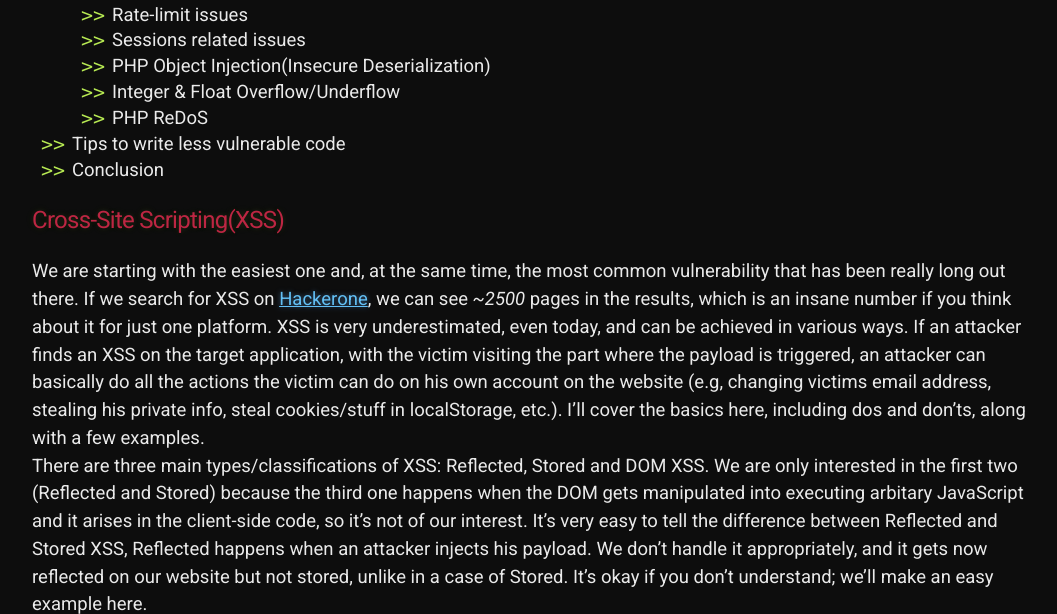
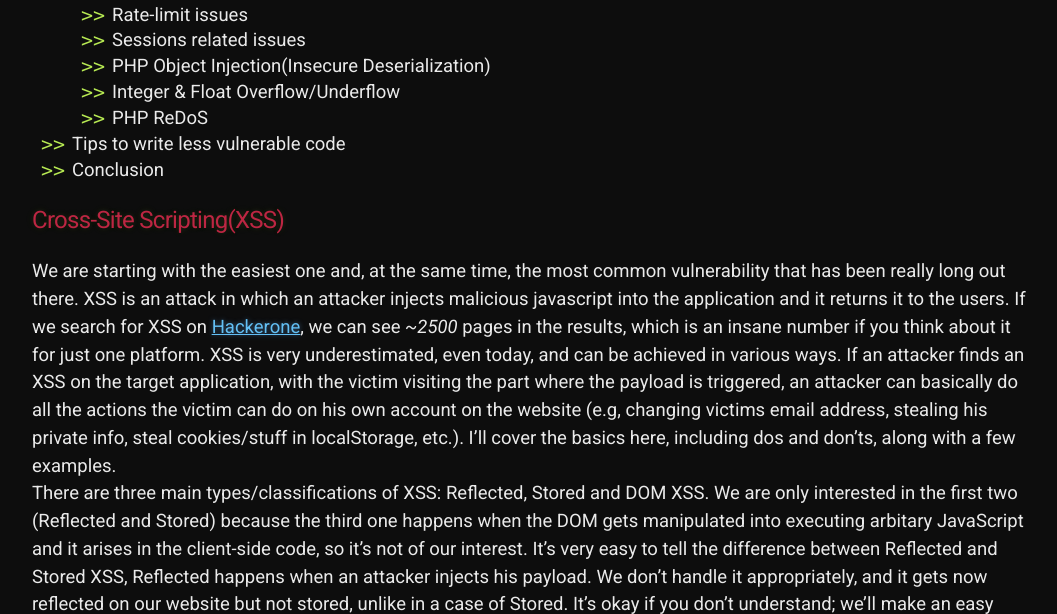
Before and after one commit to 20kilograma/blog, a Jekyll site: the page built from php-sec.md, in a window 1280 px wide and 900 px high, scrolled down 1374 px, cut to the strip 0-614 px from the top of the window. Shown: the whole strip, without its empty margins (108-1165 px from the left). Built offline with Jekyll 4.4.1, drawn with Linux system fonts in a browser that asks for light colours; some web fonts are replaced; our own code applies the rules of GitHub Pages for plain Markdown files.

Commit message:
Update php-sec.md

```diff
--- a/php-sec.md
+++ b/php-sec.md
@@ -36,7 +36,7 @@
 
 ## Cross-Site Scripting(XSS)
 
-We are starting with the easiest one and, at the same time, the most common vulnerability that has been really long out there. If we search for XSS on <a href="https://www.hackerone.com" target="_blank">Hackerone</a>, we can see <i>~2500</i> pages in the results, which is an insane number if you think about it for just one platform. XSS is very underestimated, even today, and can be achieved in various ways. If an attacker finds an XSS on the target application, with the victim visiting the part where the payload is triggered, an attacker can basically do all the actions the victim can do on his own account on the website (e.g, changing victims email address, stealing his private info, steal cookies/stuff in localStorage, etc.). I'll cover the basics here, including dos and don'ts, along with a few examples. <br>
+We are starting with the easiest one and, at the same time, the most common vulnerability that has been really long out there. XSS is an attack in which an attacker injects malicious javascript into the application and it returns it to the users. If we search for XSS on <a href="https://www.hackerone.com" target="_blank">Hackerone</a>, we can see <i>~2500</i> pages in the results, which is an insane number if you think about it for just one platform. XSS is very underestimated, even today, and can be achieved in various ways. If an attacker finds an XSS on the target application, with the victim visiting the part where the payload is triggered, an attacker can basically do all the actions the victim can do on his own account on the website (e.g, changing victims email address, stealing his private info, steal cookies/stuff in localStorage, etc.). I'll cover the basics here, including dos and don'ts, along with a few examples. <br>
 There are three main types/classifications of XSS: Reflected, Stored and DOM XSS. We are only interested in the first two (Reflected and Stored) because the third one happens when the DOM gets manipulated into executing arbitary JavaScript and it arises in the client-side code, so it's not of our interest. It's very easy to tell the difference between Reflected and Stored XSS, Reflected happens when an attacker injects his payload. We don't handle it appropriately, and it gets now reflected on our website but not stored, unlike in a case of Stored. It's okay if you don't understand; we'll make an easy example here.
 
 ![image](https://github.com/KiraReys/blog/assets/44244085/5cc4868e-0758-4c3d-a790-87984186a1c5)
```
